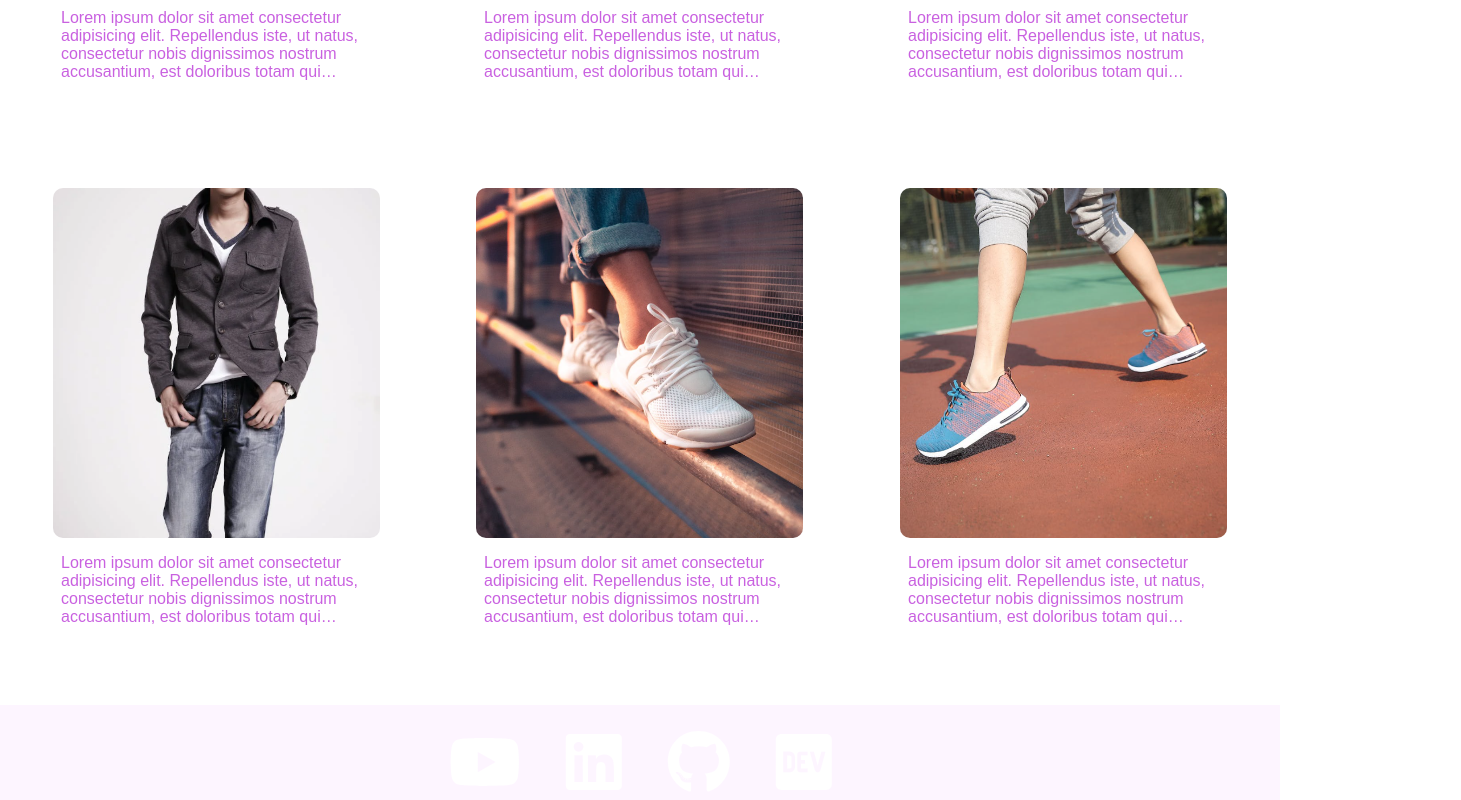
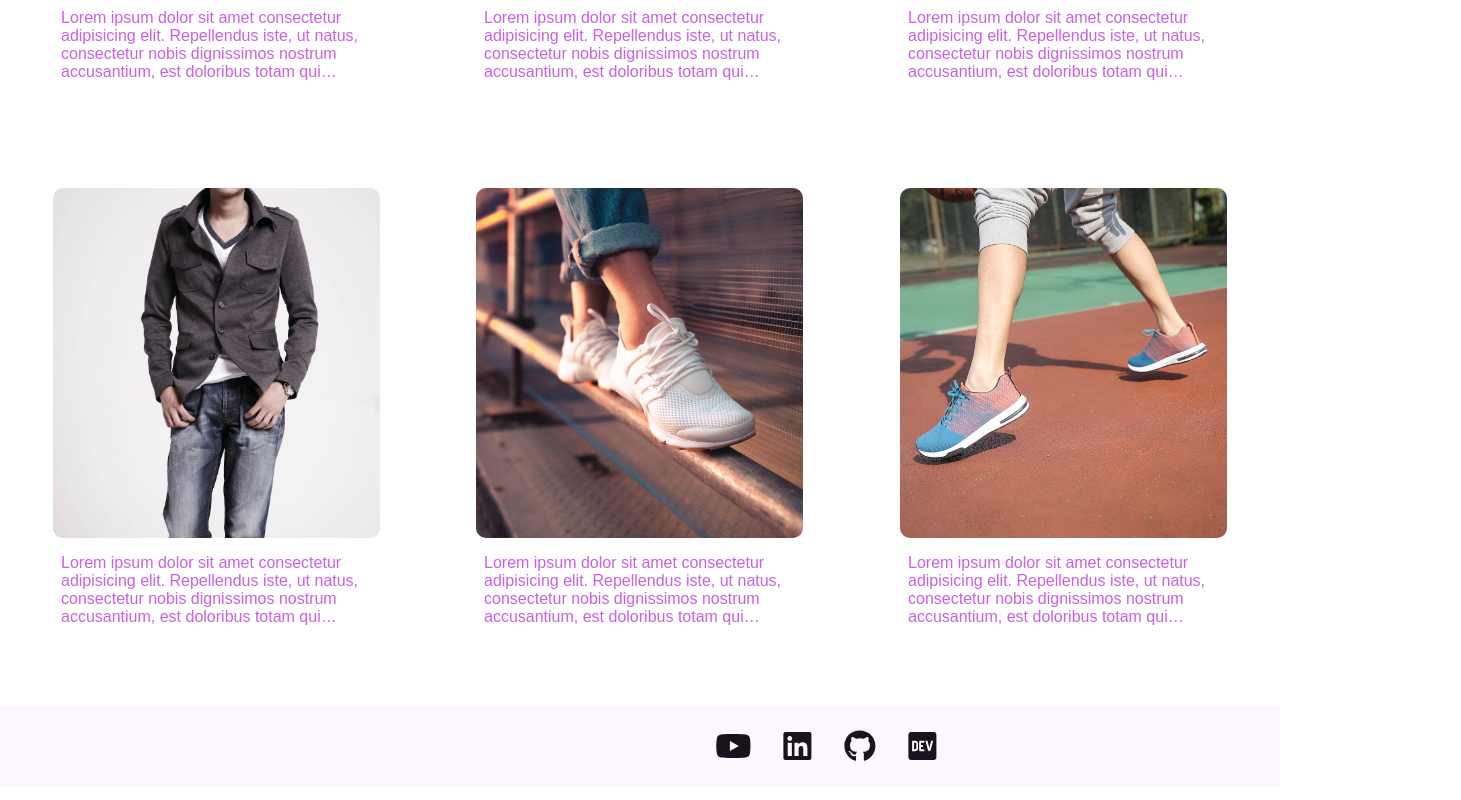
Before and after one commit to spasovags/Vidapp, a Next.js app: page / in a window 1280 px wide. Shown: the part 650-1450 px from the top of the page, 1461 px wide, since content can reach past the window. Built offline with nearby package versions, Linux system fonts and the light colour scheme; a web font is replaced by a local one.

Commit message:
layout changed

```diff
--- a/components/Footer.js
+++ b/components/Footer.js
@@ -12,31 +12,25 @@ import {
 } from "@fortawesome/free-brands-svg-icons";
 
 const Footer = () => {
-  const { ref: cardRef, inView: IsIconVisible } = useInView({threshold:0.2});
+  const { ref: cardRef, inView: IsIconVisible } = useInView({threshold:0.5});
 
   return (
     <div className={`${styles["footer-container"]}`} >
-      <div className={`${styles["footer-sm-icons"]}`} >
+      <div className={`${styles["footer-sm-icons"]}
+      ${IsIconVisible ? `${styles["iconAnim"]}` : ""}`}
+        ref={cardRef} >
        <FontAwesomeIcon
         icon={faYoutube}
-        className={`${styles["iconYoutube"]}
-        ${IsIconVisible ? `${styles["iconAnim"]}` : ""}`}
-        ref={cardRef} />
+        className={`${styles["iconYoutube"]}`}/>
        <FontAwesomeIcon
         icon={faLinkedin}
-        className={`${styles["iconLinkedin"]}
-        ${IsIconVisible ? `${styles["iconAnim"]}` : ""}`}
-        ref={cardRef} />
+        className={`${styles["iconLinkedin"]}`}/>
        <FontAwesomeIcon
         icon={faGithub}
-        className={`${styles["iconGithub"]}
-        ${IsIconVisible ? `${styles["iconAnim"]}` : ""}`}
-        ref={cardRef} />
+        className={`${styles["iconGithub"]}`}/>
        <FontAwesomeIcon
         icon={faDev}
-        className={`${styles["iconDev"]}
-        ${IsIconVisible ? `${styles["iconAnim"]}` : ""}`}
-        ref={cardRef} />
+        className={`${styles["iconDev"]}`}/>
       </div>
       <div className={`${styles["footer-info"]}`} >
 
--- a/styles/Footer.module.css
+++ b/styles/Footer.module.css
@@ -8,13 +8,15 @@
     margin-top: 20px;
 }
 .footer-sm-icons{
-    width: 100%;
     font-size:xx-large;
     color: var(--text-footer);
     display: flex;
     align-items: center;
     justify-content: center;
     margin: 15px 0px;
+    position: relative;
+    left: -50%;
+    width: 100%;
 }
 .footer-sm-icons svg{
     margin: 10px;
@@ -34,20 +36,14 @@
       color: #14ff;
 }
 .iconAnim{
-    animation: smIconAnim 1s linear forwards;
+    animation: smIconAnim 13s linear infinite;
 }
-.iconLinkedin{
-    animation-delay: 1s;
-}
-.iconGithub{
-    animation-delay: 2s;
-}
-.iconDev{
-    animation-delay: 3s;
-}
+
 @keyframes smIconAnim {
-    from {font-size: xx-large;}
-    to {font-size: 4rem;
-       color: white;
+    from {
+        left: -50%;
+    }
+    to {
+        left: 100%;
     }
 }
```
